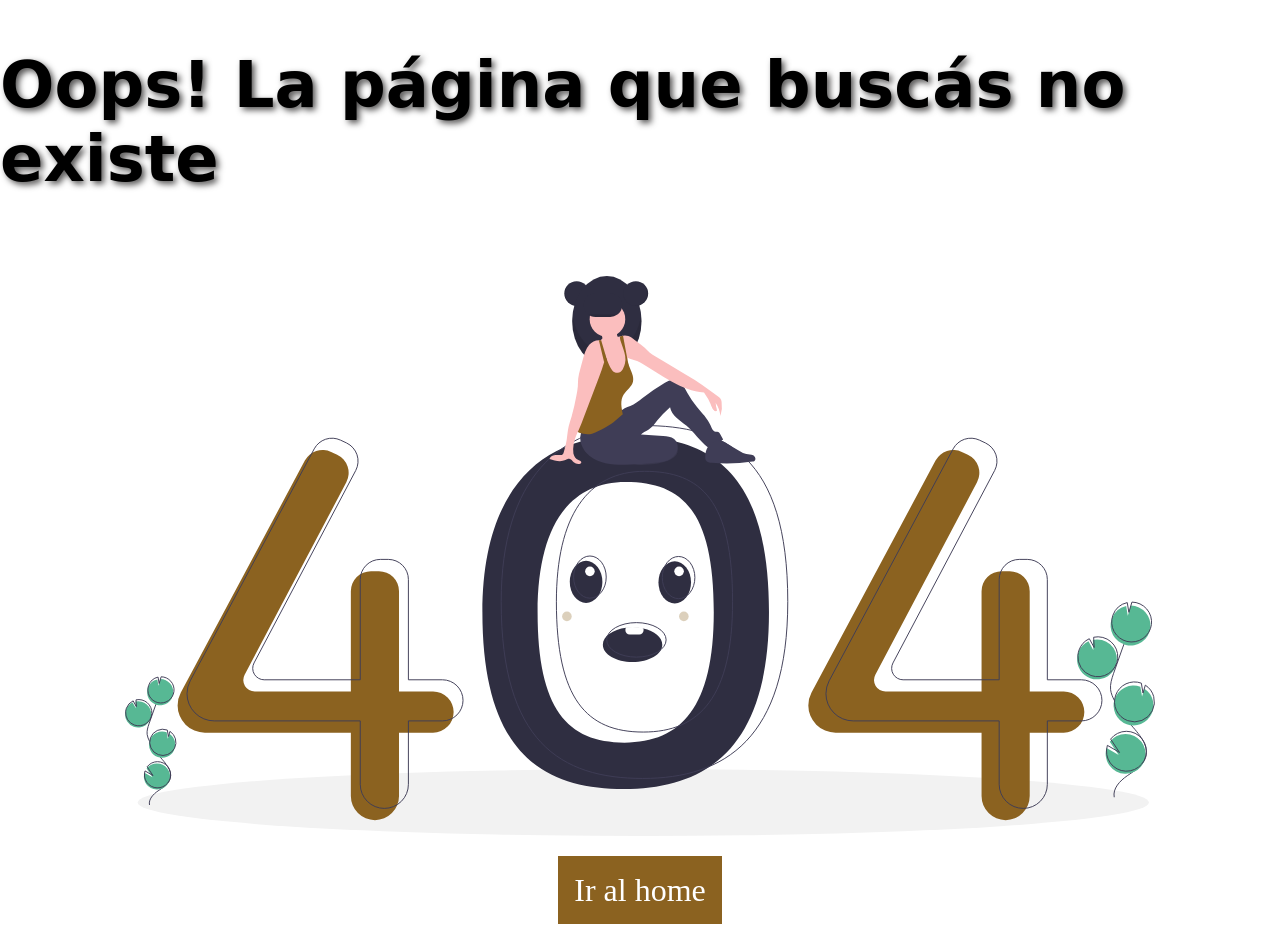
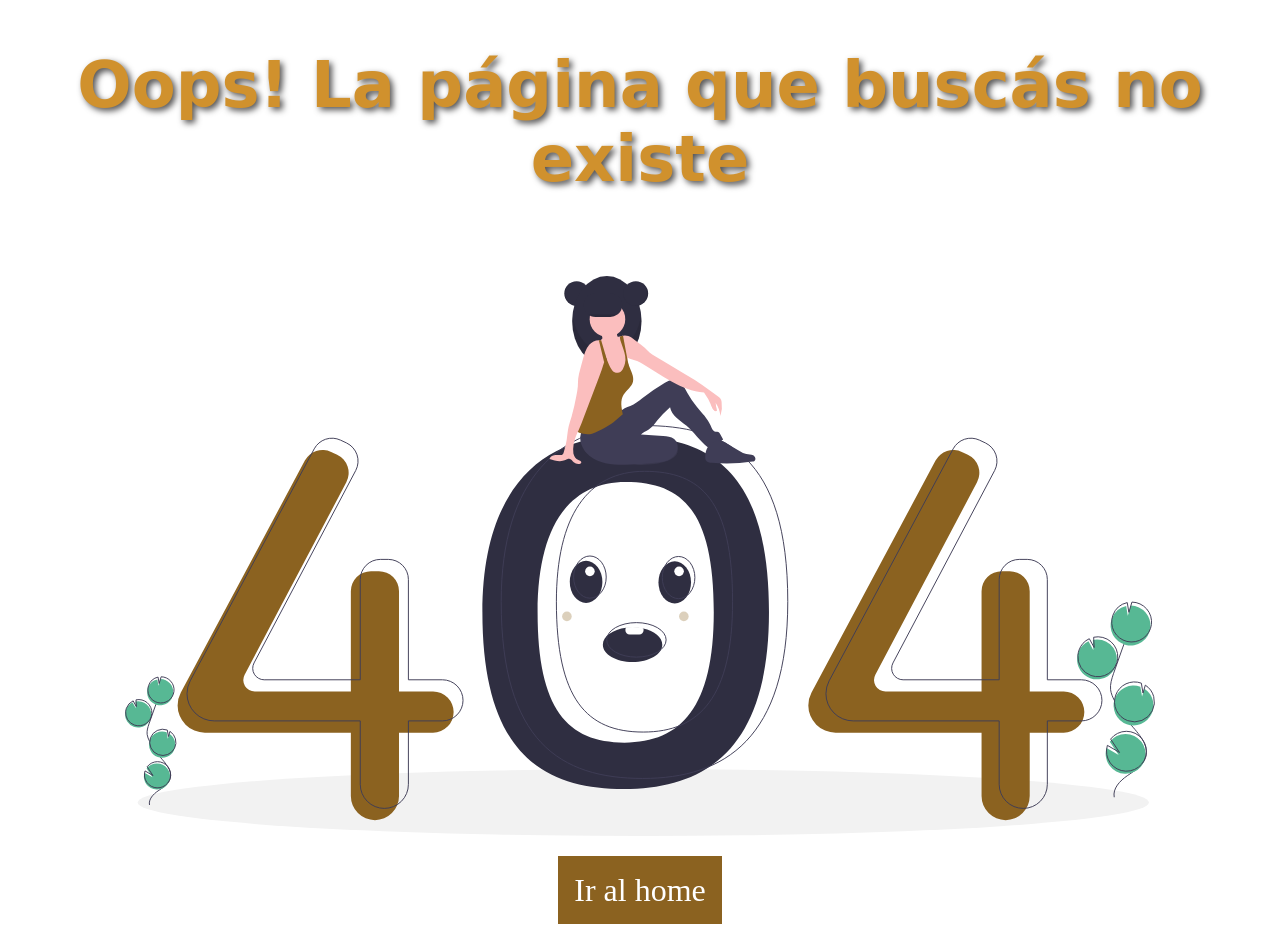
Before and after one commit to nachogxnz/clase_github, a website: page pages/error.html in a window 1280 px wide. Drawn offline with Linux system fonts and the light colour scheme; a web font is replaced by a local one.

Commit message:
[ADD] Se agregaron mixins

```diff
--- a/scss/_mixins.scss
+++ b/scss/_mixins.scss
@@ -1,9 +1,5 @@
 @mixin headingStyle {
-<<<<<<< HEAD
-    color:#c4892b;
-=======
     color:#d0912d;
->>>>>>> text/hover
     text-align: center;
     font-family: 'Kaushan Script', cursive;
     clear: both;
```
Also changed, not shown: css/index.css.
